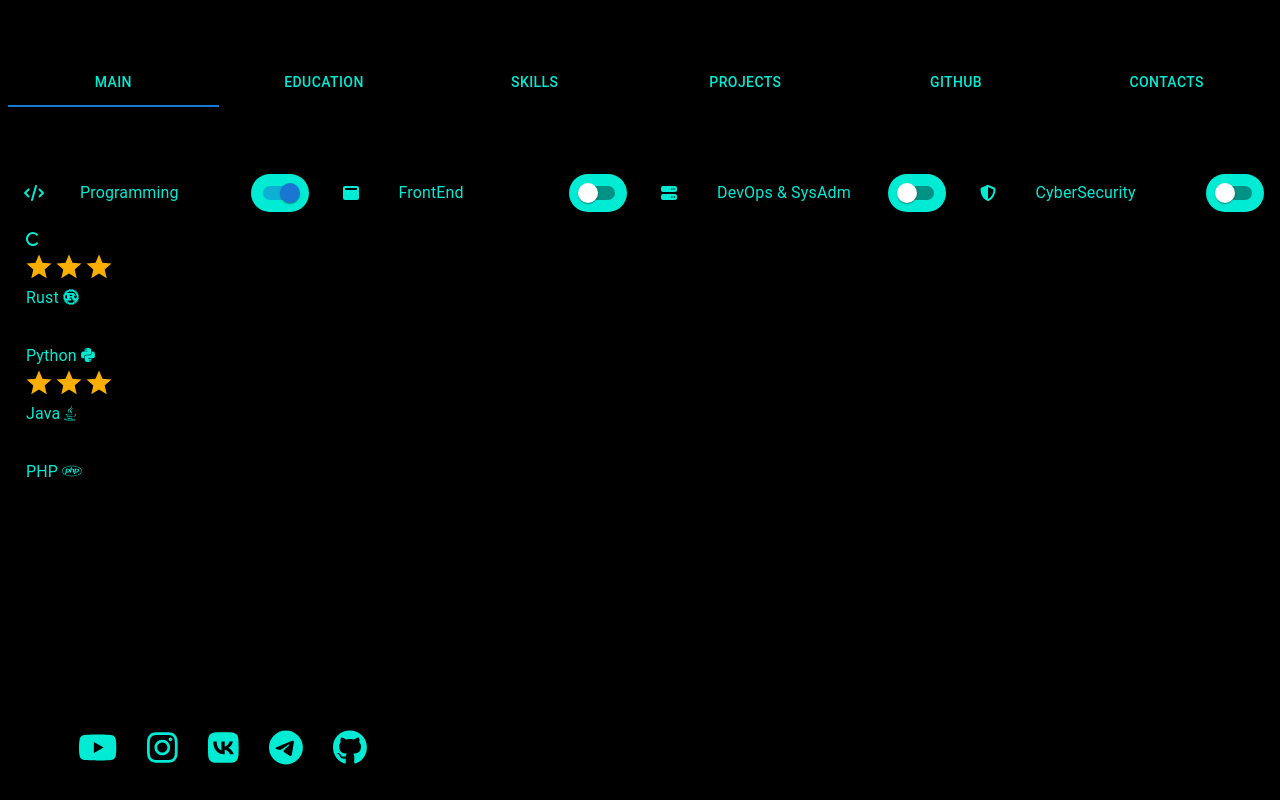
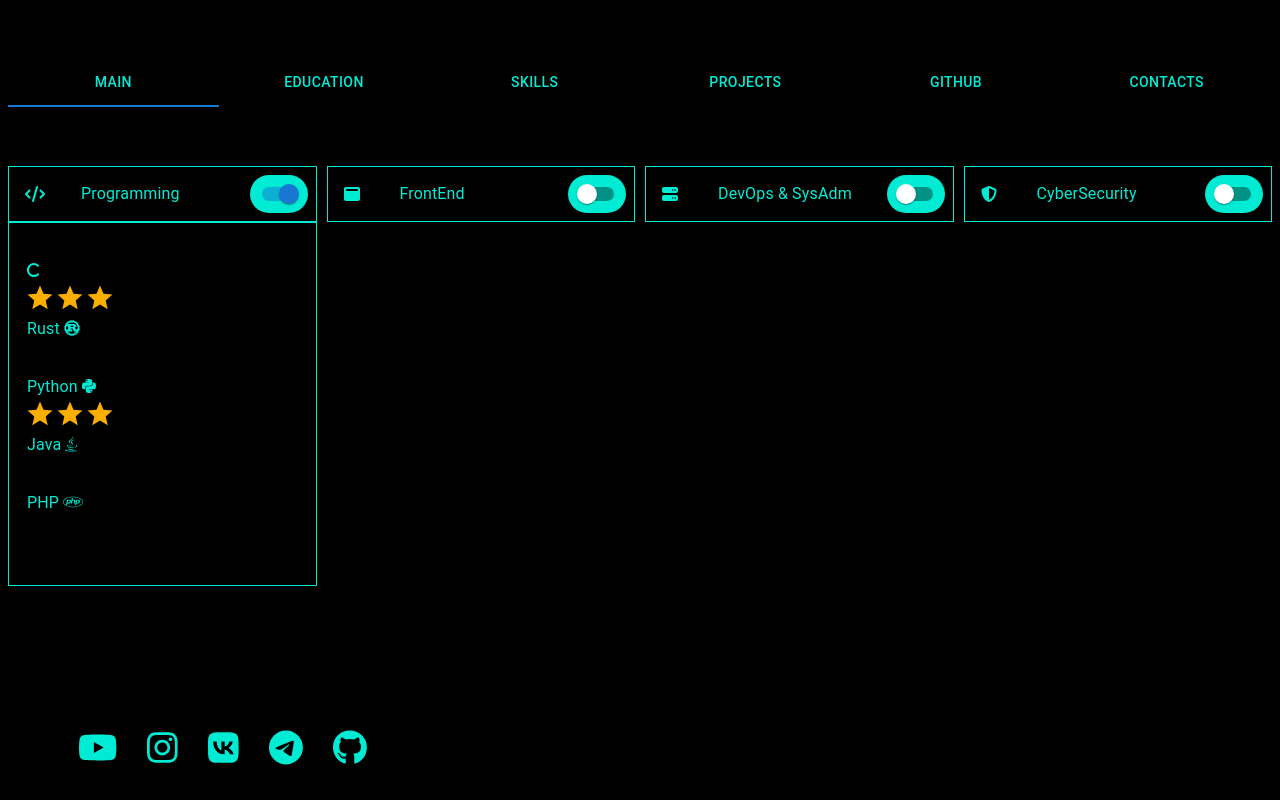
Before and after one commit to Kamchatskiy/CV-Musaev, a React (Create React App) app: page /skills in a window 1280 px wide. Both pictures are taken after a click on the element 269 px from the left and 193 px from the top of the page. Built offline with nearby package versions, Linux system fonts and the light colour scheme.

Commit message:
skills page design changes

```diff
--- a/src/Pages/Skills/skill.js
+++ b/src/Pages/Skills/skill.js
@@ -18,8 +18,12 @@ export const Skill = ({ title, icon, array }) => {
 
 	return (
 		<>
-			<List sx={{ width: "100%", maxWidth: 360 }}>
-				<ListItem>
+			<List sx={{ width: "100%" }}>
+				<ListItem
+					sx={{
+						border: 1,
+						borderColor: "#00ebd4"
+					}}>
 					<ListItemIcon>{icon}</ListItemIcon>
 					<ListItemText primary={title} />
 					<Switch
@@ -34,7 +38,12 @@ export const Skill = ({ title, icon, array }) => {
 				</ListItem>
 
 				{ratingVisible && (
-					<ListItem>
+					<ListItem
+						sx={{
+							height: "100%",
+							border: 1,
+							borderColor: "#00ebd4"
+						}}>
 						<ContainerListRatings>
 							{array.map((item) => (
 								<div key={item.text}>
```
Also changed, not shown: 7 other files (tests, documents, lock files or other folders).
